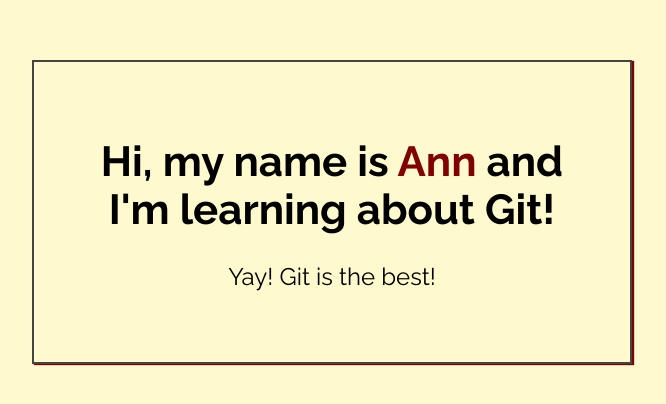
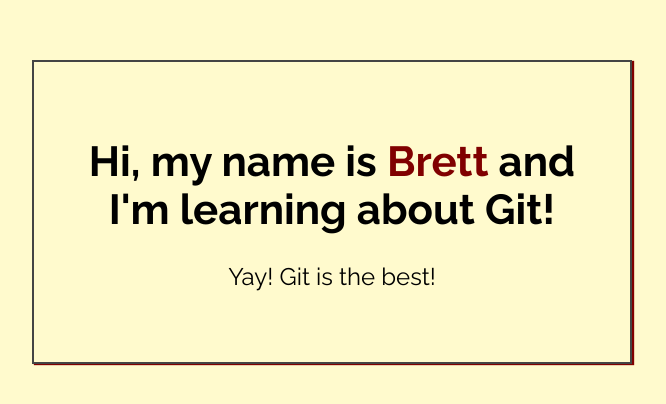
Before and after one commit to bcormie3/seasons, a plain HTML site: page index.html in a window 1280 px wide. Shown: the part 188-592 px from the top of the page, without its empty margins (308-974 px from the left). Drawn offline with Linux system fonts and the light colour scheme.

Commit message:
Added name to index.html

```diff
--- a/index.html
+++ b/index.html
@@ -14,7 +14,7 @@
 <body>
 
     <div class="greeting">
-        <h1>Hi, my name is <span class="highlight">Ann</span> and I'm learning about Git! </h1>
+        <h1>Hi, my name is <span class="highlight">Brett</span> and I'm learning about Git! </h1>
 
         <p>Yay! Git is the best!</p>
     </div>
```
